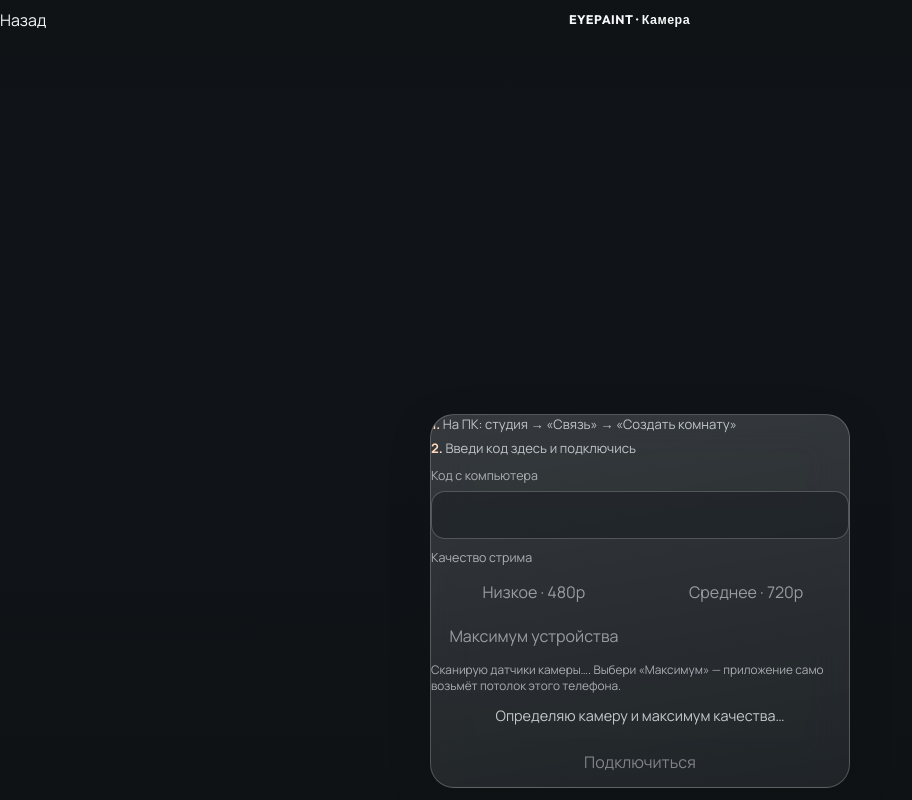
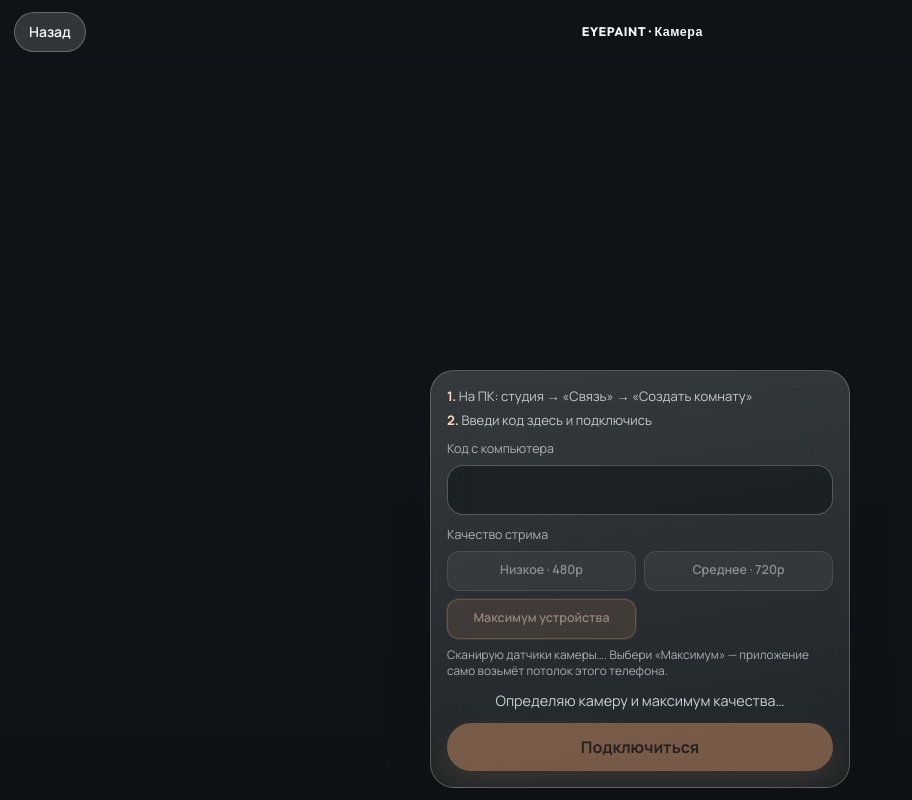
Before and after one commit to maplol/Eyepaint, a React (Vite) app: page / in a window 1280 px wide. Both pictures are taken after a click on the button "Телефон как камера". Shown: the whole page, without its empty margins (0-912 px from the left). Built offline with nearby package versions, Linux system fonts and the light colour scheme; no server answers.

Commit message:
fix: Tailwind слои — index.css, CameraRoom, Welcome, videoQuality
Убрал unlayered reset button, который перекрывал utilities; кнопки стали видимыми, bitrate setParameters упрощён.

Co-authored-by: Dmitry <maplol@users.noreply.github.com>

```diff
--- a/src/components/CameraRoom.tsx
+++ b/src/components/CameraRoom.tsx
@@ -15,6 +15,13 @@ import {
 type CameraRoomProps = {
   onExit: () => void
 }
+
+const qualityBtn =
+  'min-h-10 rounded-xl border px-2 py-1.5 text-[0.78rem] font-semibold transition-colors'
+const qualityIdle =
+  'border-white/20 bg-white/10 text-[var(--mist)] active:bg-white/15'
+const qualityActive =
+  'border-accent/60 bg-accent/25 text-accent-soft shadow-[0_0_0_1px_rgba(224,154,106,0.25)]'
 
 export function CameraRoom({ onExit }: CameraRoomProps) {
   const [code, setCode] = useState(() => loadJoinRoomCode())
@@ -92,7 +99,7 @@ export function CameraRoom({ onExit }: CameraRoomProps) {
       : null
 
   return (
-    <section className="relative min-h-dvh w-full overflow-hidden bg-[var(--ink-deep)] text-[var(--paper)]">
+    <section className="relative min-h-dvh w-full overflow-hidden bg-ink-deep text-paper">
       <div className="absolute inset-0">
         <video
           ref={videoRef}
@@ -104,10 +111,10 @@ export function CameraRoom({ onExit }: CameraRoomProps) {
         <div className="pointer-events-none absolute inset-0 bg-[linear-gradient(to_bottom,rgba(14,18,20,0.55),transparent_28%),linear-gradient(to_top,rgba(14,18,20,0.78),transparent_46%)]" />
       </div>
 
-      <header className="absolute top-0 right-0 left-0 z-2 grid grid-cols-[minmax(0,auto)_minmax(0,1fr)_minmax(0,auto)] items-center gap-2 px-[0.85rem] pt-[calc(var(--safe-top)+0.75rem)] pb-3">
+      <header className="absolute inset-x-0 top-0 z-[2] grid grid-cols-[auto_1fr_auto] items-center gap-2 px-3.5 pt-[calc(var(--safe-top)+0.75rem)] pb-3">
         <button
           type="button"
-          className="min-h-10 justify-self-start rounded-full border border-[var(--line)] bg-white/10 px-[0.85rem] py-1.5 font-semibold"
+          className="min-h-10 justify-self-start rounded-full border border-white/25 bg-white/15 px-3.5 py-1.5 text-sm font-semibold text-paper backdrop-blur-md"
           onClick={onExit}
         >
           Назад
@@ -119,10 +126,10 @@ export function CameraRoom({ onExit }: CameraRoomProps) {
       </header>
 
       <div
-        className="glass-panel absolute right-3 bottom-[calc(var(--safe-bottom)+0.75rem)] left-3 z-2 grid max-w-full gap-3 overflow-hidden rounded-[24px] px-4 pt-[1.05rem] pb-[1.1rem] box-border min-[900px]:left-1/2 min-[900px]:right-auto min-[900px]:w-[min(420px,calc(100%-2rem))] min-[900px]:-translate-x-1/2"
+        className="glass-panel absolute inset-x-3 bottom-[calc(var(--safe-bottom)+0.75rem)] z-[2] grid max-w-full gap-3 overflow-hidden rounded-3xl px-4 pt-4 pb-4 box-border min-[900px]:inset-x-auto min-[900px]:left-1/2 min-[900px]:w-[min(420px,calc(100%-2rem))] min-[900px]:-translate-x-1/2"
         translate="no"
       >
-        <div className="grid gap-[0.35rem] text-[0.82rem] leading-[1.4] text-[rgba(231,238,240,0.78)] [&_strong]:text-[#ffd9bd]">
+        <div className="grid gap-1.5 text-[0.82rem] leading-snug text-mist/80 [&_strong]:text-accent-soft">
           <p>
             <strong>1.</strong> На ПК: студия → «Связь» → «Создать комнату»
           </p>
@@ -131,12 +138,12 @@ export function CameraRoom({ onExit }: CameraRoomProps) {
           </p>
         </div>
 
-        <label className="grid min-w-0 gap-[0.45rem]">
-          <span className="block text-[0.78rem] leading-[1.2] text-[var(--text-muted)]">
+        <label className="grid min-w-0 gap-2">
+          <span className="block text-[0.78rem] leading-tight text-[var(--text-muted)]">
             Код с компьютера
           </span>
           <input
-            className="box-border block min-h-12 w-full min-w-0 rounded-[14px] border border-[var(--line)] bg-[rgba(20,26,29,0.45)] px-[0.7rem] py-[0.55rem] text-center font-[family-name:var(--font-display)] text-[clamp(1.05rem,5.5vw,1.35rem)] font-bold tracking-[0.12em] text-[var(--paper)] uppercase"
+            className="box-border block min-h-12 w-full min-w-0 rounded-2xl border border-white/25 bg-ink-deep/70 px-3 py-2 text-center font-[family-name:var(--font-display)] text-[clamp(1.05rem,5.5vw,1.35rem)] font-bold tracking-[0.12em] text-paper uppercase outline-none focus:border-accent/50"
             value={code}
             maxLength={8}
             spellCheck={false}
@@ -152,20 +159,16 @@ export function CameraRoom({ onExit }: CameraRoomProps) {
           />
         </label>
 
-        <div className="grid gap-[0.45rem]">
-          <span className="block text-[0.78rem] leading-[1.2] text-[var(--text-muted)]">
+        <div className="grid gap-2">
+          <span className="block text-[0.78rem] leading-tight text-[var(--text-muted)]">
             Качество стрима
           </span>
-          <div className="grid grid-cols-2 gap-[0.4rem]">
+          <div className="grid grid-cols-2 gap-2">
             {qualityOptions.map((option) => (
               <button
                 key={option.id}
                 type="button"
-                className={`min-h-[2.35rem] rounded-xl border px-[0.45rem] py-[0.35rem] text-[0.78rem] font-semibold ${
-                  quality === option.id
-                    ? 'border-[rgba(224,154,106,0.5)] bg-[rgba(224,154,106,0.18)] text-[#ffd9bd]'
-                    : 'border-[var(--line-soft)] bg-white/6 text-[var(--mist)]'
-                } disabled:opacity-55`}
+                className={`${qualityBtn} ${quality === option.id ? qualityActive : qualityIdle} disabled:opacity-50`}
                 disabled={probing && !ready}
                 onClick={() => setQuality(option.id)}
               >
@@ -173,7 +176,7 @@ export function CameraRoom({ onExit }: CameraRoomProps) {
               </button>
             ))}
           </div>
-          <p className="text-[0.74rem] leading-[1.35] text-[var(--text-muted)]">
+          <p className="text-[0.74rem] leading-snug text-[var(--text-muted)]">
             {capsNote ? `${capsNote}. ` : ''}
             {trackInfo ? `С камеры: ${trackInfo}. ` : ''}
             {room.outboundLabel ? `В эфир на ПК: ${room.outboundLabel}. ` : ''}
@@ -185,10 +188,8 @@ export function CameraRoom({ onExit }: CameraRoomProps) {
         </div>
 
         <p
-          className={`text-center text-[0.9rem] leading-[1.35] ${
-            room.status === 'error' || error
-              ? 'text-[#ffb4b4]'
-              : 'text-[rgba(231,238,240,0.82)]'
+          className={`text-center text-[0.9rem] leading-snug ${
+            room.status === 'error' || error ? 'text-danger-soft' : 'text-mist/85'
           }`}
         >
           {error || statusText}
@@ -197,7 +198,7 @@ export function CameraRoom({ onExit }: CameraRoomProps) {
         {!started ? (
           <button
             type="button"
-            className="min-h-[3.1rem] w-full rounded-full bg-[rgba(224,154,106,0.92)] font-bold text-[#2a1a10] disabled:opacity-45"
+            className="min-h-12 w-full rounded-full bg-accent font-bold text-accent-ink shadow-[0_10px_28px_rgba(224,154,106,0.28)] disabled:opacity-45"
             disabled={!ready || code.length < 4}
             onClick={() => setStarted(true)}
           >
@@ -206,7 +207,7 @@ export function CameraRoom({ onExit }: CameraRoomProps) {
         ) : (
           <button
             type="button"
-            className="min-h-[3.1rem] w-full rounded-full border border-[var(--line)] bg-white/10 font-bold text-[var(--paper)]"
+            className="min-h-12 w-full rounded-full border border-white/30 bg-white/15 font-bold text-paper backdrop-blur-md active:bg-white/20"
             onClick={() => setStarted(false)}
           >
             Отключиться
--- a/src/index.css
+++ b/src/index.css
@@ -15,6 +15,7 @@
   --shadow-glass: 0 12px 40px rgba(12, 16, 18, 0.22);
 }
 
+@layer base {
   :root {
     --ink: #1c2428;
     --ink-deep: #141a1d;
@@ -46,12 +47,6 @@
     -webkit-tap-highlight-color: transparent;
   }
 
-* {
-  box-sizing: border-box;
-  margin: 0;
-  padding: 0;
-}
-
   html,
   body,
   #root {
@@ -62,22 +57,14 @@ body,
     background: var(--ink-deep);
   }
 
-button,
-input,
-label {
-  font: inherit;
-}
-
   button {
-  border: 0;
-  background: none;
-  color: inherit;
     cursor: pointer;
   }
 
   img {
     display: block;
     max-width: 100%;
+  }
 }
 
 @keyframes rise-in {
--- a/src/lib/videoQuality.ts
+++ b/src/lib/videoQuality.ts
@@ -350,30 +350,35 @@ export async function applySenderBitrate(
           } catch {
             /* optional */
           }
-          try {
-            const params = sender.getParameters()
-            if (!params.encodings || params.encodings.length === 0) {
-              params.encodings = [{}]
-            }
-            // Single full-res encoding — drop simulcast layers that steal bitrate.
-            const primary = params.encodings[0] ?? {}
-            params.encodings = [
+
+          // Try full params first; fall back if browser rejects exotic fields.
+          const attempts: Array<Partial<RTCRtpEncodingParameters>> = [
             {
-                ...primary,
               active: true,
               maxBitrate,
               scaleResolutionDownBy: 1,
               maxFramerate,
-                priority: 'high',
-                networkPriority: 'high',
             },
+            {
+              maxBitrate,
+              scaleResolutionDownBy: 1,
+            },
+            { maxBitrate },
           ]
+
+          for (const encodingPatch of attempts) {
+            try {
+              const params = sender.getParameters()
+              const primary = params.encodings?.[0] ?? {}
+              params.encodings = [{ ...primary, ...encodingPatch }]
               ;(
                 params as RTCRtpSendParameters & { degradationPreference?: string }
               ).degradationPreference = 'maintain-resolution'
               await sender.setParameters(params)
+              break
             } catch {
-            /* some browsers reject mid-flight updates */
+              /* try simpler patch */
+            }
           }
         }),
       )
```
Also changed, not shown: src/components/Welcome.tsx (+21 -14 lines). Lines whose indentation alone changed are shown as unchanged.
